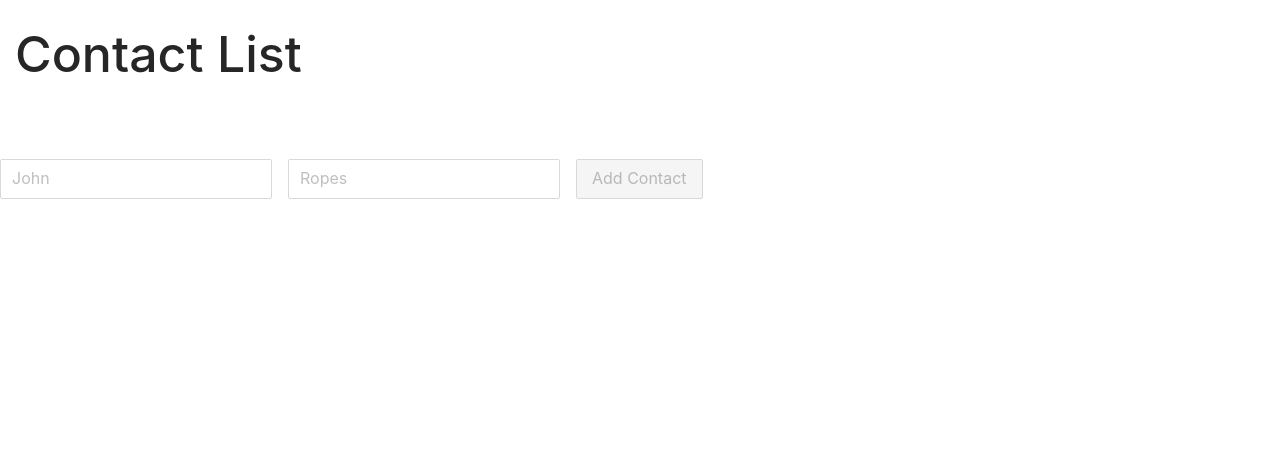
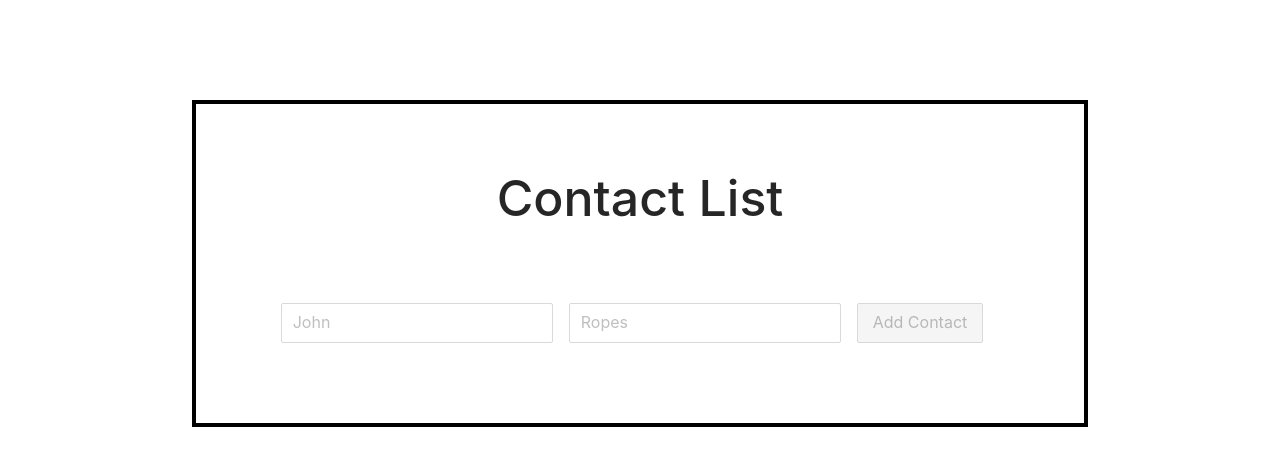
Before and after one commit to nori3506/react-apollo-graphql, a React (Create React App) app in the folder client/: page / in a window 1280 px wide. Shown: the top 466 px of the page. Built offline with nearby package versions, Linux system fonts and the light colour scheme.

Commit message:
add form design

```diff
--- a/client/src/App.css
+++ b/client/src/App.css
@@ -1,5 +1,12 @@
 @import "~antd/dist/antd.css";
-j .App {
+.App {
+  align-items: center;
+  border: 4px solid black;
+  display: flex;
+  flex-direction: column;
+  margin: 100px auto;
+  padding: 40px;
+  width: 70%;
   text-align: center;
 }
 
```
